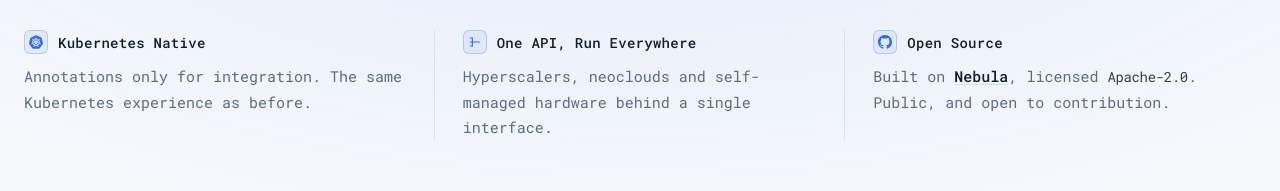
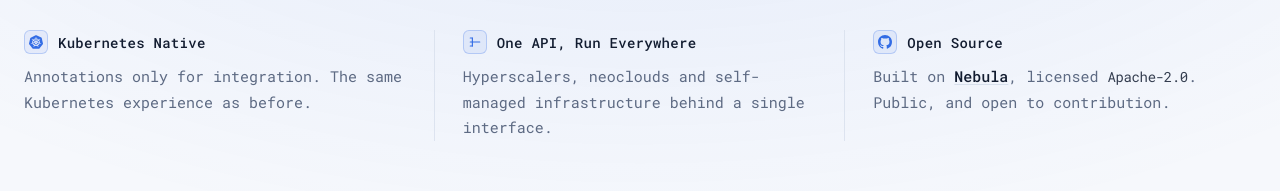
Before and after one commit to vagrant-ai/v-sigma-website, a Next.js app: page / in a window 1280 px wide. Shown: the part 820-1011 px from the top of the page. Built offline with nearby package versions, Linux system fonts and the light colour scheme.

Commit message:
polish comment
Signed-off-by: kerthcet <kerthcet@gmail.com>

```diff
--- a/components/site-intro.tsx
+++ b/components/site-intro.tsx
@@ -114,7 +114,7 @@ const FEATURES: { title: string; body: ReactNode; icon: ReactNode }[] = [
   },
   {
     title: "One API, Run Everywhere",
-    body: "Hyperscalers, neoclouds and self-managed hardware behind a single interface.",
+    body: "Hyperscalers, neoclouds and self-managed infrastructure behind a single interface.",
     icon: (
       <IconTile>
         <ConvergeGlyph />
```
